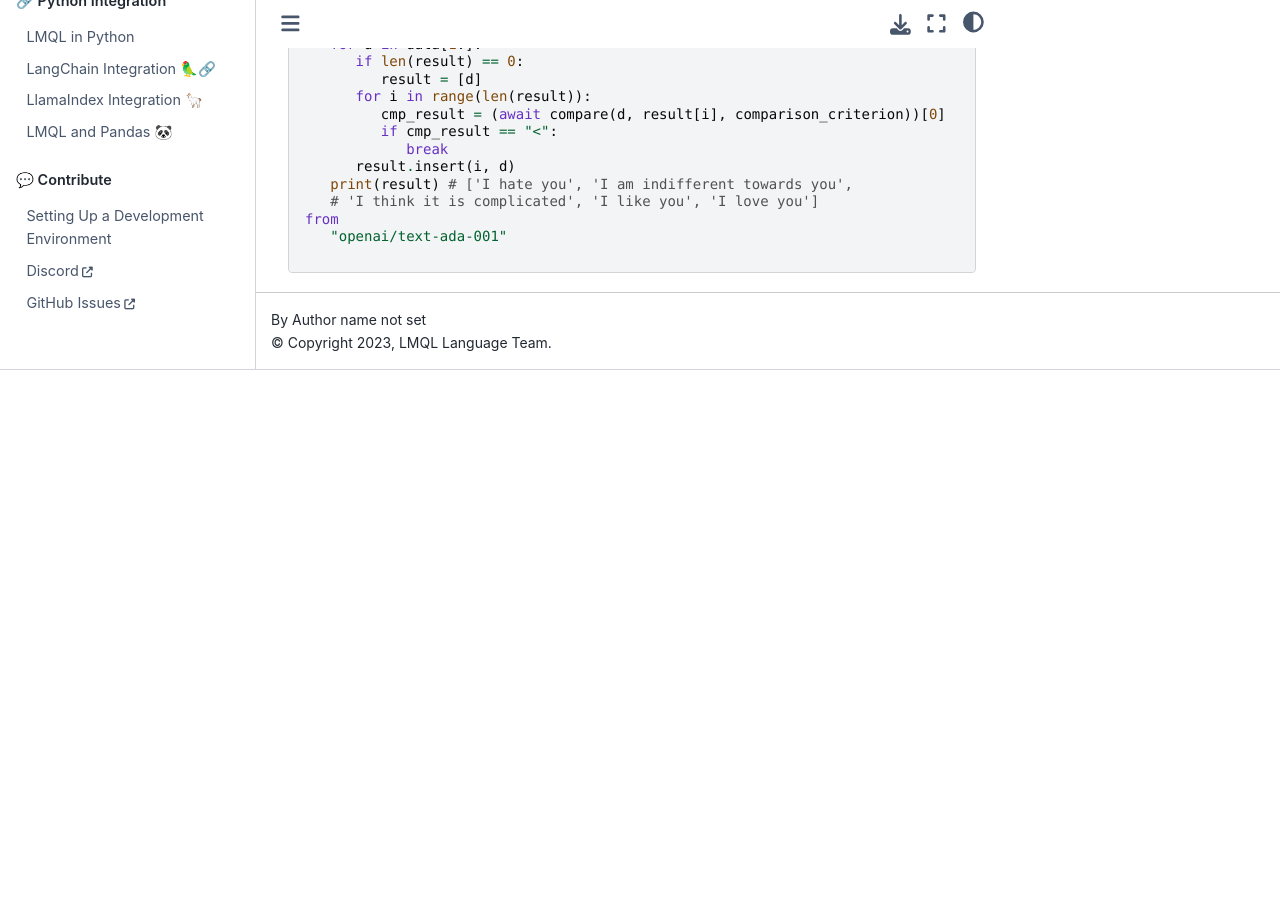
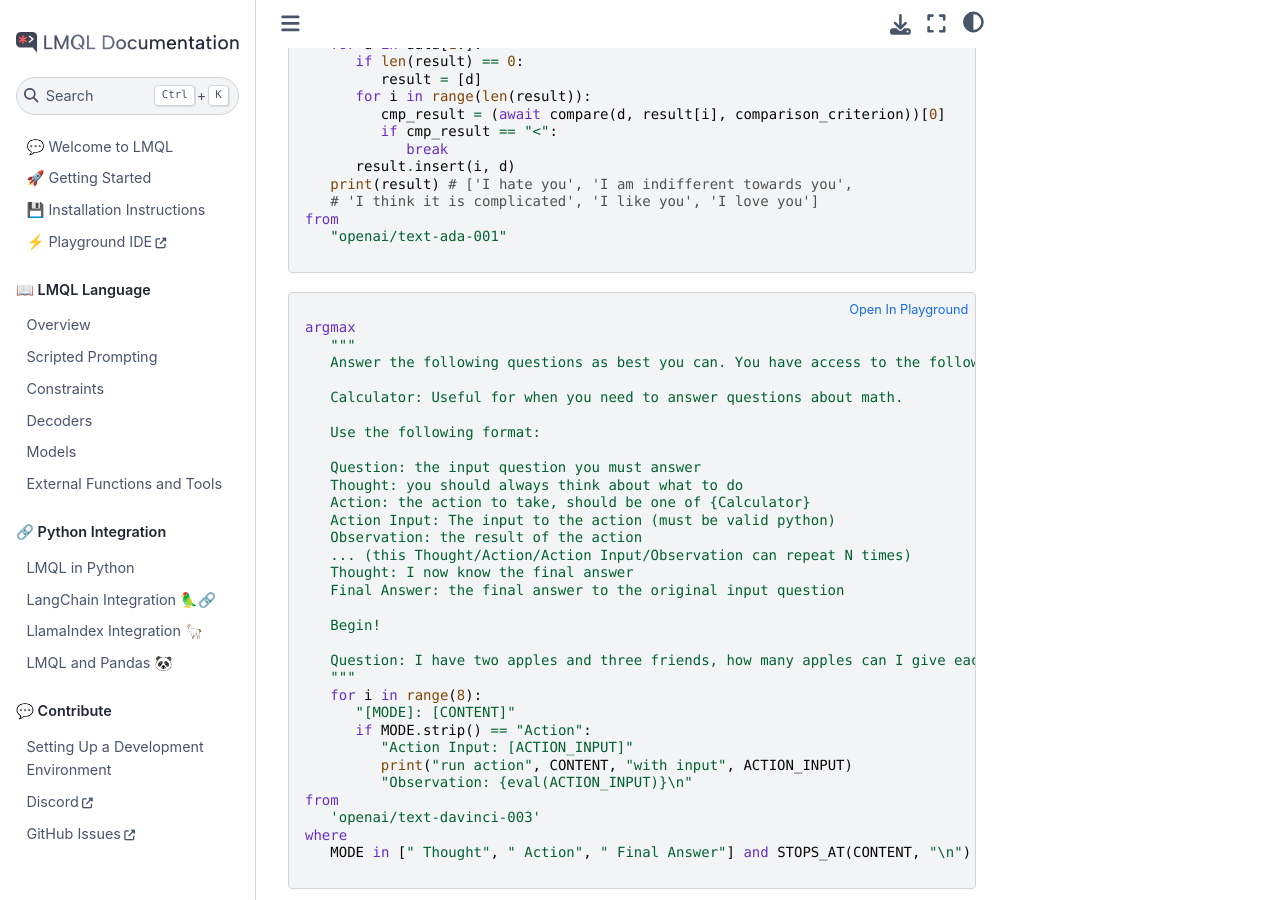
Before and after one commit to ilovechallenge/Python_LLM_AI, a Sphinx documentation site: the page built from docs/source/releases/misc-snippets.md, in a window 1280 px wide and 900 px high, scrolled down 601 px. Built offline with Sphinx 7.4.7 and the Sphinx Book theme 1.1.4, drawn with Linux system fonts in a browser that asks for light colours; pages that are not in the unit, such as notebooks, are missing from menus; before the commit the page ends 971 px from its top, so only the background shows below that.

Commit message:
add mrkl snippet

````diff
--- a/docs/source/releases/misc-snippets.md
+++ b/docs/source/releases/misc-snippets.md
@@ -43,3 +43,38 @@ argmax
 from
    "openai/text-ada-001"
 ```
+
+```{lmql}
+name::mrkl
+argmax
+   """
+   Answer the following questions as best you can. You have access to the following tools:
+
+   Calculator: Useful for when you need to answer questions about math.
+
+   Use the following format:
+
+   Question: the input question you must answer
+   Thought: you should always think about what to do
+   Action: the action to take, should be one of {Calculator}
+   Action Input: The input to the action (must be valid python)
+   Observation: the result of the action
+   ... (this Thought/Action/Action Input/Observation can repeat N times)
+   Thought: I now know the final answer
+   Final Answer: the final answer to the original input question
+
+   Begin!
+
+   Question: I have two apples and three friends, how many apples can I give each so it is fair?
+   """
+   for i in range(8):
+      "[MODE]: [CONTENT]"
+      if MODE.strip() == "Action":
+         "Action Input: [ACTION_INPUT]"
+         print("run action", CONTENT, "with input", ACTION_INPUT)
+         "Observation: {eval(ACTION_INPUT)}\n"
+from
+   'openai/text-davinci-003'
+where
+   MODE in [" Thought", " Action", " Final Answer"] and STOPS_AT(CONTENT, "\n") and STOPS_AT(ACTION_INPUT, "\n")
+```
````
